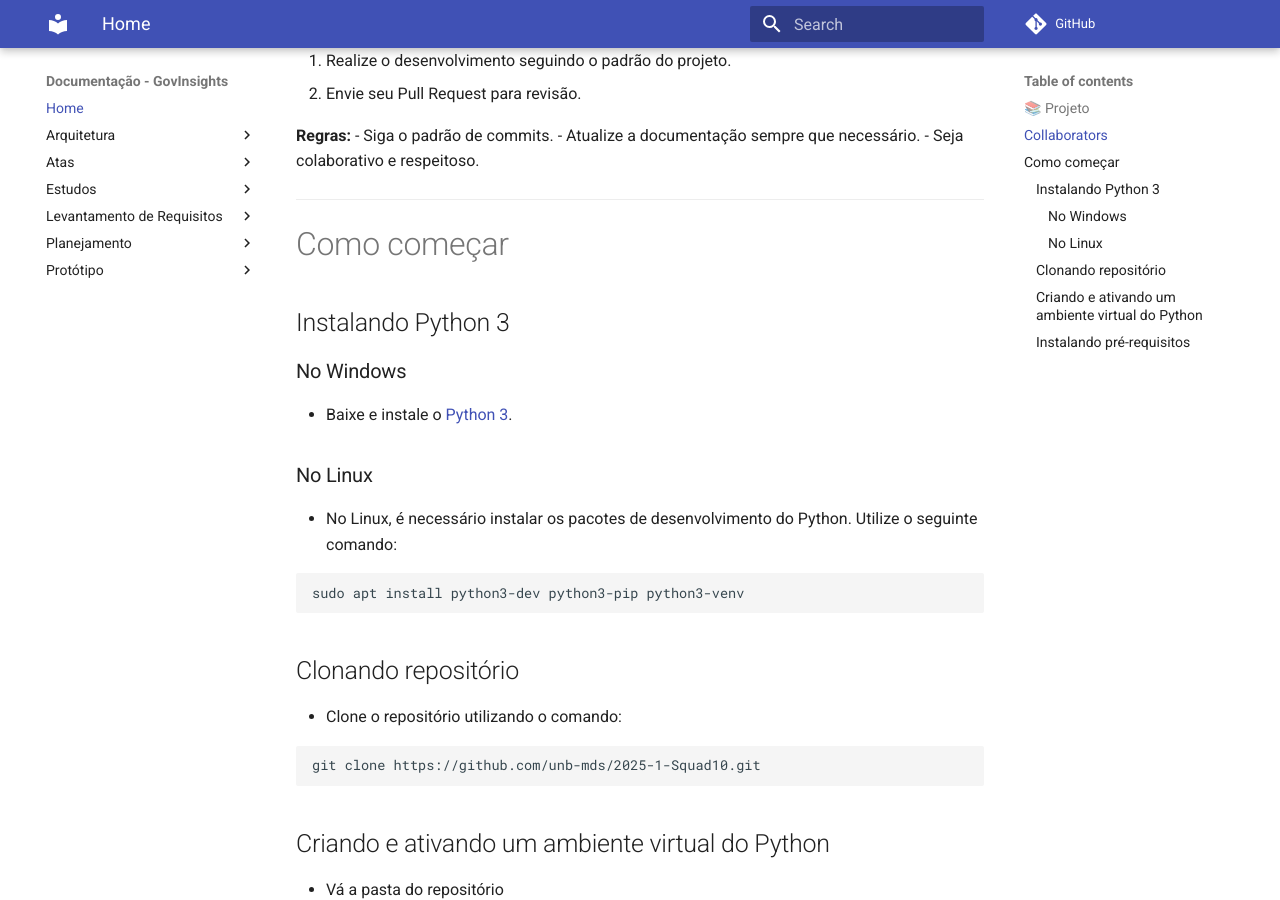
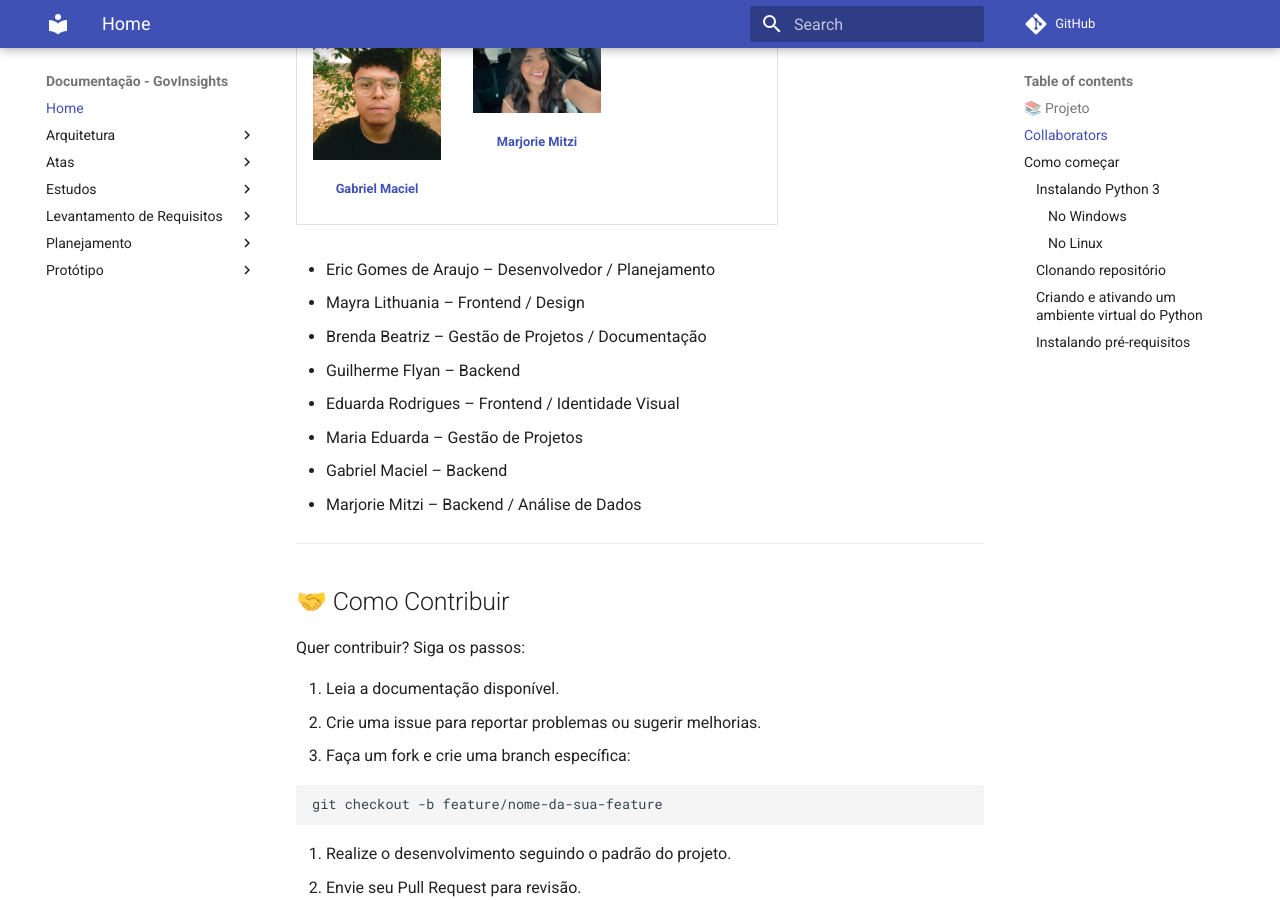
Before and after one commit to unb-mds/2025-1-Squad10, an MkDocs documentation site: the page built from Documentacao/index.md, in a window 1280 px wide and 900 px high, scrolled down 2242 px. Built offline with MkDocs 1.6.1 and Material for MkDocs 9.7.7, drawn with Linux system fonts in a browser that asks for light colours; comment, search, counter and statistics services are not loaded.

Commit message:
docs: conserta link das fotos no index.md

```diff
--- a/Documentacao/index.md
+++ b/Documentacao/index.md
@@ -54,58 +54,68 @@
   <tr>
     <td align="center">
       <a href="https://github.com/EricAraujoBsB">
-        <img src="Documentacao/assets/Colabs/Eric Gomes.jpeg" width="33%;" alt="Eric Gomes"/><br>
-        <sub><b>Eric Gomes de Araujo</b></sub>
+        <img src="assets/Colabs/Eric Gomes.jpeg" width=128px; height= 128px; style="width=128; height=128; object-fit: cover"; alt="Eric Gomes"/><br>
+        <p><b>Eric Gomes de Araujo</b></p>
       </a>
     </td>
     <td align="center">
       <a href="https://github.com/Lithuania0">
-        <img src="Documentacao/assets/Colabs/Mayra Lithuania.jpeg" width="33%;" alt="Mayra Lithuania"/><br>
-        <sub><b>Mayra Lithuania</b></sub>
+        <img src="assets/Colabs/Mayra Lithuania.jpeg" width=128px; height= 128px; style="width=128; height=128; object-fit: cover"; alt="Mayra Lithuania"/><br>
+        <p><b>Mayra Lithuania</b></p>
       </a>
     </td>
     <td align="center">
       <a href="https://github.com/Brwnds">
-        <img src="Documentacao/assets/Colabs/Brenda.jpeg" width="33%;" alt="Brenda Beatriz"/><br>
-        <sub><b>Brenda Beatriz</b></sub>
+        <img src="assets/Colabs/Brenda.jpeg" width=128px; height=128px; style="width=128; height=128; object-fit: cover"; alt="Brenda Beatriz"/><br>
+        <p><b>Brenda Beatriz</b></p>
       </a>
     </td>
   </tr>
   <tr>
     <td align="center">
       <a href="https://github.com/GFlyan">
-        <img src="Documentacao/assets/Colabs/Guilherme Flyan.jpeg" width="33%;" alt="Guilherme Flyan"/><br>
-        <sub><b>Guilherme Flyan</b></sub>
+        <img src="assets/Colabs/Guilherme Flyan.jpeg" width=128px; height=128px; style="width=128; height=128; object-fit: cover"; alt="Guilherme Flyan"/><br>
+        <p><b>Guilherme Flyan</b></p>
       </a>
     </td>
     <td align="center">
       <a href="https://github.com/eduardar0">
-        <img src="Documentacao/assets/Colabs/Eduarda Rodrigues.jpeg" width="33%;" alt="Eduarda Rodrigues"/><br>
-        <sub><b>Eduarda Rodrigues</b></sub>
+        <img src="assets/Colabs/Eduarda Rodrigues.jpeg" width=128px; height=128px; style="width=128; height=128; object-fit: cover";;" alt="Eduarda Rodrigues"/><br>
+        <p><b>Eduarda Rodrigues</b></p>
       </a>
     </td>
     <td align="center">
       <a href="https://github.com/mariadenis">
-        <img src="Documentacao/assets/Colabs/Maria Eduarda.jpeg" width="33%;" alt="Maria Eduarda"/><br>
-        <sub><b>Maria Eduarda</b></sub>
+        <img src="assets/Colabs/Maria Eduarda.jpeg" width=128px; height=128px; style="width=128; height=128; object-fit: cover";;" alt="Maria Eduarda"/><br>
+        <p><b>Maria Eduarda</b></p>
       </a>
     </td>
   </tr>
   <tr>
     <td align="center">
       <a href="https://github.com/gabegmbr">
-        <img src="Documentacao/assets/Colabs/Gabriel Maciel.jpeg" width="50%;" alt="Gabriel Maciel"/><br>
-        <sub><b>Gabriel Maciel</b></sub>
+        <img src="assets/Colabs/Gabriel Maciel.jpeg" width=128px; height=128px; style="width=128; height=128; object-fit: cover"; alt="Gabriel Maciel"/><br>
+        <p><b>Gabriel Maciel</b></p>
       </a>
     </td>
     <td align="center">
       <a href="https://github.com/Marjoriemitzi">
-        <img src="Documentacao/assets/Colabs/Marjorie.jpeg" width="50%;" alt="Marjorie Mitzi"/><br>
-        <sub><b>Marjorie Mitzi</b></sub>
+        <img src="assets/Colabs/Marjorie.jpeg" width=128px; height=128px; style="width=128; height=128; object-fit: cover"; alt="Marjorie Mitzi"/><br>
+        <p><b>Marjorie Mitzi</b></p>
       </a>
     </td>
   </tr>
 </table>
+
+- Eric Gomes de Araujo – Desenvolvedor / Planejamento
+- Mayra Lithuania – Frontend / Design
+- Brenda Beatriz – Gestão de Projetos / Documentação
+- Guilherme Flyan – Backend
+- Eduarda Rodrigues – Frontend / Identidade Visual
+- Maria Eduarda – Gestão de Projetos
+- Gabriel Maciel – Backend
+- Marjorie Mitzi – Backend / Análise de Dados
+
 
 ---
 
```
